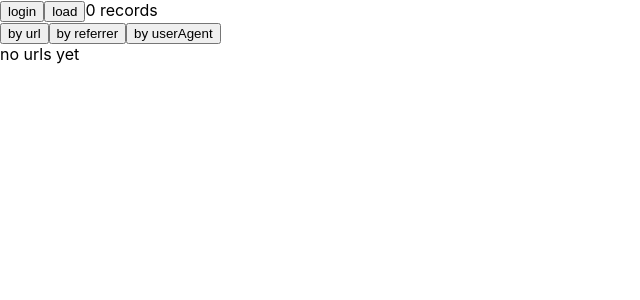
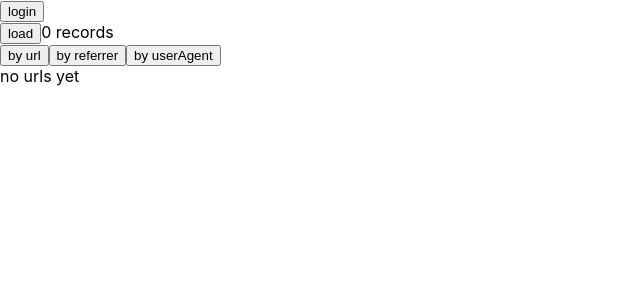
Before and after one commit to joshmarinacci/tinytracker-gui, a React (Create React App) app: page / in a window 1280 px wide. Shown: the top 300 px of the page, without its empty margins (0-640 px from the left). Built offline with nearby package versions, Linux system fonts and the light colour scheme.

Commit message:
more code cleanup

```diff
--- a/src/App.js
+++ b/src/App.js
@@ -42,19 +42,21 @@ const HBox = ({children})=>{
   return <div>{children}</div>
 }
 
-function App() {
-  const [loggedin, setLoggedin] = useState(auth.isLoggedIn())
-  const login = () => auth.login(AUTH_URL)
-  const logout = () => auth.logout()
-  const [stats, setStats] = useState({})
-  const [field, setField] = useState("byUrl")
-  const [loadCount, setLoadCount] = useState(0)
+const LoginButton = ({loggedIn, setLoggedIn, auth}) => {
     useEffect(()=>{
-    const cb = () => setLoggedin(auth.isLoggedIn())
+        const cb = () => setLoggedIn(auth.isLoggedIn())
         auth.on(LOGIN,cb)
         return ()=>auth.off(LOGIN,cb)
     })
+    if(loggedIn) {
+        return <button onClick={()=>auth.logout()}>logout</button>
+    } else {
+        return <button onClick={()=>auth.login(AUTH_URL)}>login</button>
+    }
+}
 
+const LoadDataButton = ({setStats})=>{
+    const [loadCount, setLoadCount] = useState(0)
     const loadData = () => {
         auth.fetch(DATA_URL,{method:'GET'})
             .then(resp=>ndjsonStream(resp.body))
@@ -74,14 +76,22 @@ function App() {
             .then(arr=>process(arr))
             .then(stats => setStats(stats))
     }
-  let button = <button onClick={login}>login</button>
-  if(loggedin) button = <button onClick={logout}>log out</button>
+    return <HBox>
+        <button onClick={loadData}>load</button>
+        <label>{loadCount} records</label>
+    </HBox>
+}
+
+function App() {
+  const [loggedIn, setLoggedIn] = useState(auth.isLoggedIn())
+  const [stats, setStats] = useState({})
+  const [field, setField] = useState("byUrl")
+
   return (
     <div>
       <HBox>
-        {button}
-        <button onClick={loadData}>load</button>
-        <label>{loadCount} records</label>
+        <LoginButton loggedIn={loggedIn} setLoggedIn={setLoggedIn} auth={auth}/>
+        <LoadDataButton setStats={setStats} />
       </HBox>
       <HBox>
         <button onClick={()=>setField('byUrl')}>by url</button>
```
Lines whose indentation alone changed are shown as unchanged.
